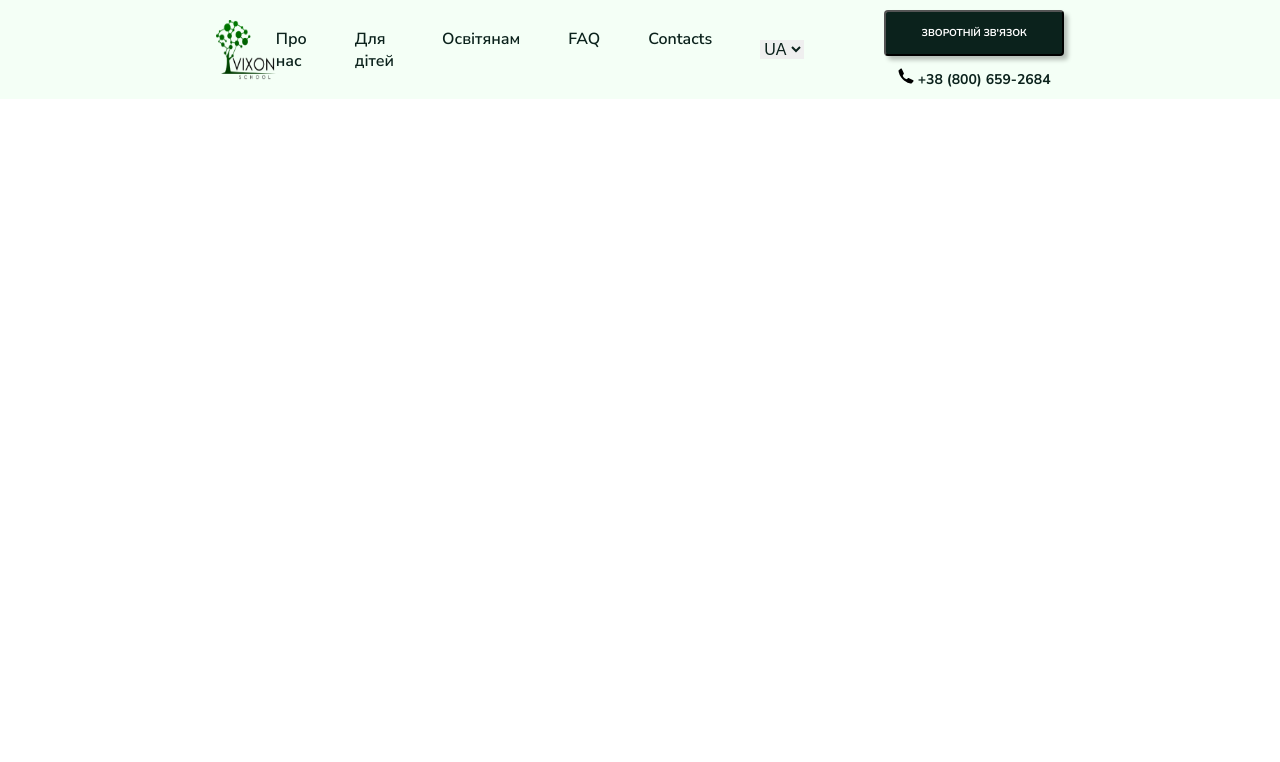
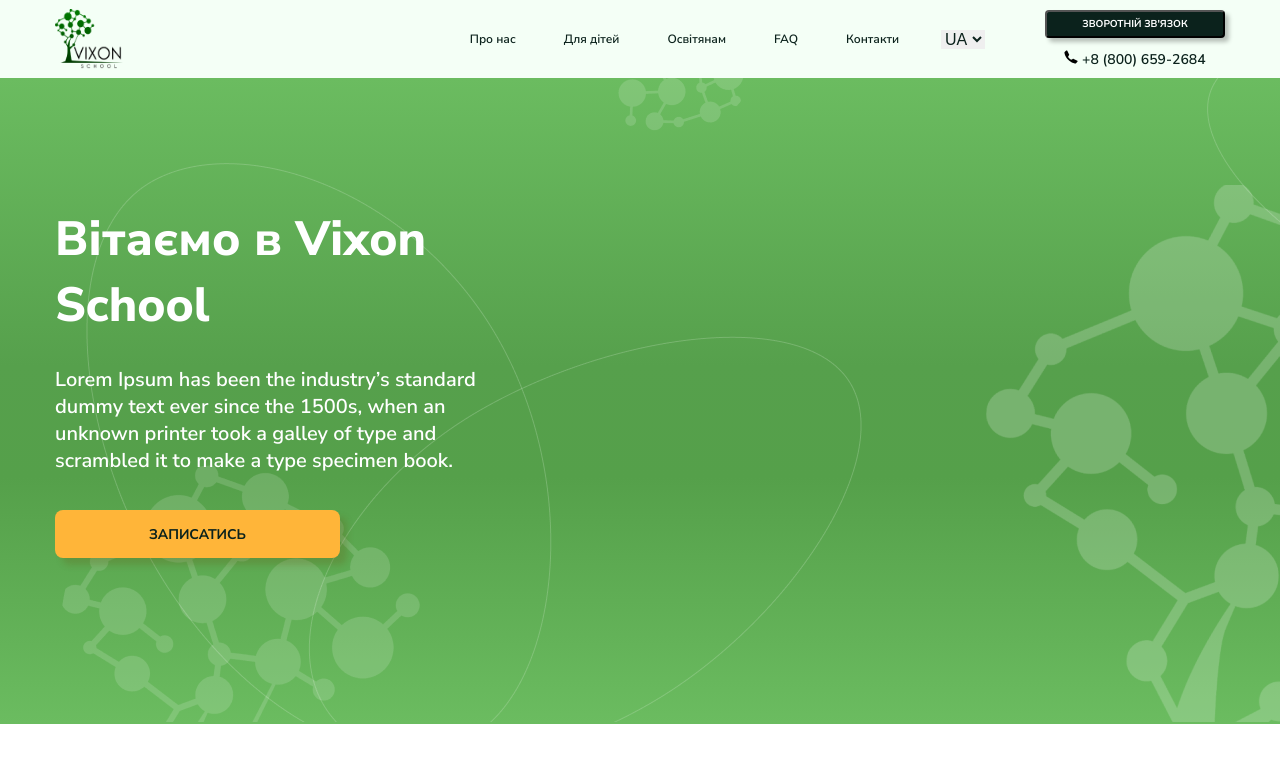
Before and after one commit to dimaparfenyk/school-vixon, a website built with Parcel: page src/index.html in a window 1280 px wide. Built offline with nearby package versions, Linux system fonts and the light colour scheme.

Commit message:
add header styles & section hero

```diff
--- a/src/index.html
+++ b/src/index.html
@@ -11,10 +11,9 @@
     <script type="module" src="./index.js"></script>
   </head>
 
-
   <body>
      <header class="header">
-      <div class="header-container container">
+      <div class="container">
       <a href="index.html" class="logo">
         <img class="logo-img" src="./images/logo.png" alt="Logo" >
       </a>
@@ -33,7 +32,7 @@
               <a class="nav-link" href="./partials/faq.html">FAQ</a>
             </li>
             <li class="nav-item">
-              <a class="nav-link" href="./partials/contacts.html">Contacts</a>
+              <a class="nav-link" href="./partials/contacts.html">Контакти</a>
             </li>
          </ul>
         </nav>
@@ -45,22 +44,34 @@
       <div class="phone-box">
         <button class="callback-btn">Зворотній зв'язок</button>
         <a class="phone-link" href="tel:+88006592684">
-            <svg  width="16px" height="16px">
+            <svg  width="14px" height="14px">
                 <use href="./images/phone.svg#icon-phone"></use>
             </svg>
-        +38 (800) 659-2684
+        +8 (800) 659-2684
         </a>
     </div>
+    <svg class="menu" width="48px" height="24px" fill="grey">
+      <use href="./images/menu.svg#icon-menu"></use>
+  </svg>
   </div>
     </header>
 
-    <!-- <main>
-    <h1>About Us</h1>
-
-
+    <main>
+    <section class="section hero">
+    <div class="container">
+      <div class="hero-content-box">
+        <h1 class="title">Вітаємо в Vixon School </h1>
+        <p class="hero-text">Lorem Ipsum has been the industry’s standard
+          dummy text ever since the 1500s, when an unknown
+          printer took a galley of type and scrambled it to
+           make a type specimen book. </p>
+           <button class="btn hero-btn">Записатись</button>
+      </div>
+    </div>
+    </section>
     </main>
 
-    <footer>
+    <!-- <footer>
       <nav class="navigation container">
         <ul class="list">
           <li><a href="index.html">Про нас</a></li>
--- a/src/sass/components/_container.scss
+++ b/src/sass/components/_container.scss
@@ -2,20 +2,18 @@
     margin: 0 auto;
     padding-left: 15px;
     padding-right: 15px;
-    max-width: 1270px;
+
+    @media screen and (min-width: 480px) {
+        width: 480px;
 }
-    @media screen and (min-width: 480px) {
-        .container{
-        max-width: 480px;
+    @media screen and (min-width: 768px) {
+        width: 768px;
+}
+    @media screen and (min-width: 1200px) {
+        width: 1200px;
+
+    }
+    @media screen and (min-width: 1270px) {
+        max-width: 1270px;
     }
 }
-    @media screen and (min-width: 768px) {
-        .container {
-        max-width: 768px;
-    }
-}
-    @media screen and (min-width: 1200px) {
-        .container {
-        width: 1200px;
-    }
-}
--- a/src/sass/components/_header.scss
+++ b/src/sass/components/_header.scss
@@ -1,13 +1,17 @@
 .header{
-    padding-top: 10px;
-    padding-bottom: 10px;
+    padding-top: 9px;
+    padding-bottom: 9px;
     background-color: $headerBackground;
 }
 
-.header-container{
+.header > .container{
     display: flex;
     align-items: center;
+    justify-content: space-between;
+    margin: 0 auto;
+    @media screen and (min-width: 768px) {
         justify-content: center;
+      }
 }
 
 .nav{
@@ -18,50 +22,69 @@
     }
 }
 
-
 .nav-list{
     display: flex;
 }
 
 .logo-img{
-    min-width: 60px;
-    min-height: 60px;
+    width: 100%;
+    @media screen and (min-width: 768px) {
+        width: 68px;
+        height: 60px;
+    }
 }
 
 .nav-item + .nav-item{
+    margin-left: 24px;
+    @media screen and (min-width: 1200px) {
         margin-left: 48px;
+    }
+}
+
+.nav-item{
+    padding-top: 12px;
+    padding-bottom: 12px;
 }
 
 .nav-link{
     color: $darkTextColor;
-    font-size: 16px;
-
+    font-size: 12px;
+    font-weight: 400;
+    font-family: Nunito Sans;
 }
 
 .lang-select{
-    margin-left: 48px;
+    margin-left: 24px;
     border: none;
     color: $darkTextColor;
     font-size: 16px;
+    font-weight: 500;
+    @media screen and (min-width: 1200px) {
+        margin-left: 42px;
+        font-size: 16px;
+    }
 }
 
 .phone-box{
+   display: none;
+    @media screen and (min-width: 768px) {
         display: flex;
         flex-direction: column;
         align-items: center;
-    margin-left: 80px;
+        margin-left: 32px;
+    }
+    @media screen and (min-width: 1200px) {
+        margin-left: 60px;
+    }
 }
 
 .callback-btn{
     display: flex;
-    min-width: 180px;
-    min-height: 28px;
-    padding: 14px;
-    margin-bottom: 12px;
     justify-content: center;
     align-items: center;
-    gap: 10px;
-    flex-shrink: 0;
+    width: 148px;
+    height: 28px;
+    margin-bottom: 12px;
 
     border-radius: 4px;
     background: $footerBackground;
@@ -71,12 +94,23 @@
     font-size: 10px;
     font-family: Nunito Sans;
     font-weight: 700;
+
+    @media screen and (min-width: 1200px) {
+        width: 180px;
     }
-
+}
 
 .phone-link{
     color: $darkTextColor;
+    font-size: 12px;
+    font-family: Nunito Sans;
+    @media screen and (min-width: 1200px) {
         font-size: 14px;
-    font-weight: 700;
-    font-family: Nunito Sans;
     }
+}
+
+.menu{
+    @media screen and (min-width: 768px) {
+        display: none;
+    }
+}
--- a/src/sass/main.scss
+++ b/src/sass/main.scss
@@ -5,3 +5,4 @@
 @import './components/container';
 @import './components/header';
 @import './components/footer';
+@import './pages/hero';
--- /dev/null
+++ b/src/sass/pages/_hero.scss
@@ -0,0 +1,45 @@
+.hero{
+    padding-top: 128px;
+    padding-bottom: 166px;
+    background-image: url('../images/hero/hero-bg.png'),
+    linear-gradient(180deg, #6BBC60 0%, #56A04C 44.60%, #55A04A 61.84%, #6BBC60 100%);
+    background-repeat: no-repeat;
+}
+
+.hero-content-box{
+    width: 450px;
+}
+
+.hero-text{
+    text-shadow: 3px 3px 6px 0px rgba(21, 20, 8, 0.25);
+    font-size: 20px;
+    font-family: Nunito Sans;
+    margin-bottom: 36px;
+}
+
+.title{
+    text-shadow: 0px 4px 4px 0px rgba(0, 0, 0, 0.25);
+    font-size: 48px;
+    font-family: Nunito Sans;
+    font-weight: 800;
+    margin-bottom: 28px;
+}
+
+.btn{
+    display: flex;
+    justify-content: center;
+    align-items: center;
+    width: 285px;
+    height: 48px;
+    padding: 14px 72px;
+    text-transform: uppercase;
+    font-size: 14px;
+    font-family: Nunito Sans;
+    font-weight: 700;
+
+    border: none;
+    border-radius: 8px;
+    background-color: $mainBtnColor;
+    color: $darkTextColor;
+    box-shadow: 7px 7px 6px 0px rgba(98, 90, 20, 0.25);
+}
--- a/src/sass/utils/_reset.scss
+++ b/src/sass/utils/_reset.scss
@@ -1,5 +1,18 @@
 *{
   box-sizing: border-box;
+}
+
+body {
+  margin: 0;
+  background-color: $mainBackground;
+  color: $lightTextColor;
+  font-family: Nunito Sans, Roboto, Arial, Helvetica, sans-serif;
+  box-sizing: border-box;
+}
+
+a {
+  display: block;
+  text-decoration: none;
 }
 
 p,
@@ -10,9 +23,6 @@
   margin: 0;
 }
 
-ul {
-  padding-left: 0;
-}
 img {
   display: block;
   max-width: 100%;
@@ -24,19 +34,16 @@
   border: 0;
   border: none;
 }
-.list {
+ul {
   list-style: none;
   padding: 0px;
 }
-body {
-  margin: 0;
-  background-color: $mainBackground;
-  color: $lightTextColor;
-  font-family: Nunito Sans, Roboto, Arial, Helvetica, sans-serif;
-  box-sizing: border-box;
+
+.section{
+  width: 100%;
 }
 
-a {
-  display: inline-block;
-  text-decoration: none;
+button{
+  cursor: pointer
+
 }
--- a/src/sass/utils/_variables.scss
+++ b/src/sass/utils/_variables.scss
@@ -8,6 +8,8 @@
 $mainBackground:#ffffff;
 $footerBackground:#0B221C;
 $headerBackground:#F4FFF6;
+$mainBtnColor:#FFB539;
+$secondBtnColor:#6BBC60;
 
 // Fonts
 $mainFontSize:20px;
```
Also changed, not shown: src/partials/header.html (+4 -4 lines), src/images/hero/hero-1x.png (added), src/images/hero/hero-2x.png (added), src/images/hero/hero-bg.png (added), src/images/menu.svg (added). Lines whose indentation alone changed are shown as unchanged.
